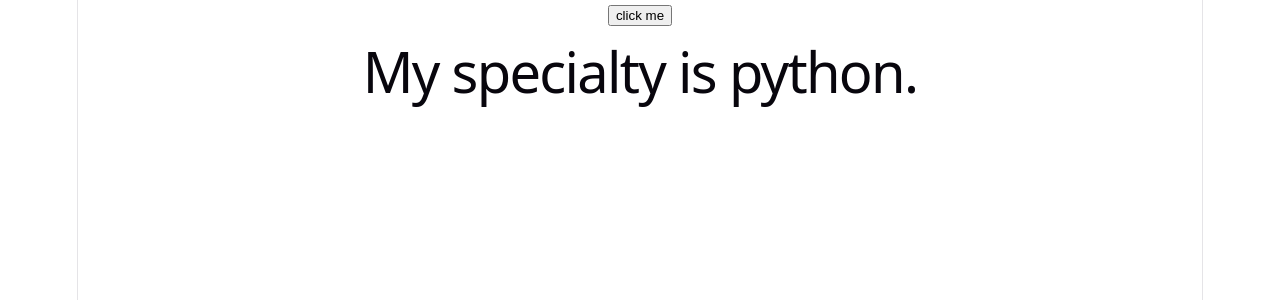
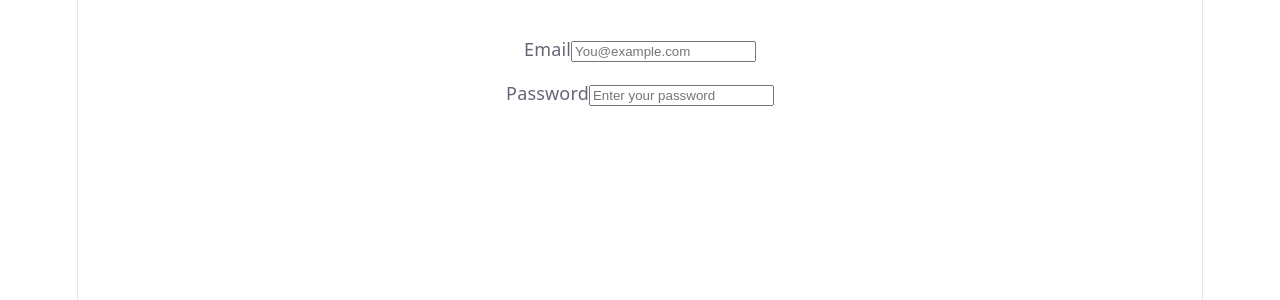
Before and after one commit to HenokSebsibe/ECOMEXPRESS, a React (Vite) app: page / in a window 1280 px wide. Shown: the top 300 px of the page. Built offline with nearby package versions, Linux system fonts and the light colour scheme.

Commit message:
Restore minimal signup form and App

```diff
--- a/src/App.jsx
+++ b/src/App.jsx
@@ -1,31 +1,12 @@
-import './App.css'
-const specialty = 'React';
-function Greeting(props) {
-  return <h1>My specialty is {props.name}.</h1>;
+import './App.css';
+import SignupForm from './components/SignUpForm.jsx';
 
-}
 function App() {
-  const showGreeting = true;
-  function toggleGreeting() {
-    if (showGreeting) {
-      showGreeting = false;
-    } else {
-      showGreeting = true;
-    }
-  }
-  return(
-
+  return (
     <div>
-       <button onClick={toggleGreeting}>click me</button>
-    {showGreeting && <Greeting name={"python"} />}
-
-  </div>
-
-
-  )
-
-
+      <SignupForm />
+    </div>
+  );
 }
 
-
-export default App
+export default App;
--- /dev/null
+++ b/src/components/SignUpForm.jsx
@@ -0,0 +1,24 @@
+import { useState } from 'react';
+
+function SignupForm() {
+    function handleSubmit(event) {
+        event.preventDefault();
+    }
+
+    return (
+        <div style={{maxWidth:400, margin:'2rem auto'}}>
+            <form onSubmit={handleSubmit}>
+                <div style={{marginBottom:'1rem'}}>
+                    <label>Email</label>
+                    <input type='email' placeholder='You@example.com'/>
+                </div>
+                <div style={{marginBottom:'1rem'}}>
+                    <label>Password</label>
+                    <input type='password' placeholder='Enter your password'/>
+                </div>
+            </form>
+        </div>
+    );
+}
+
+export default SignupForm;
```
